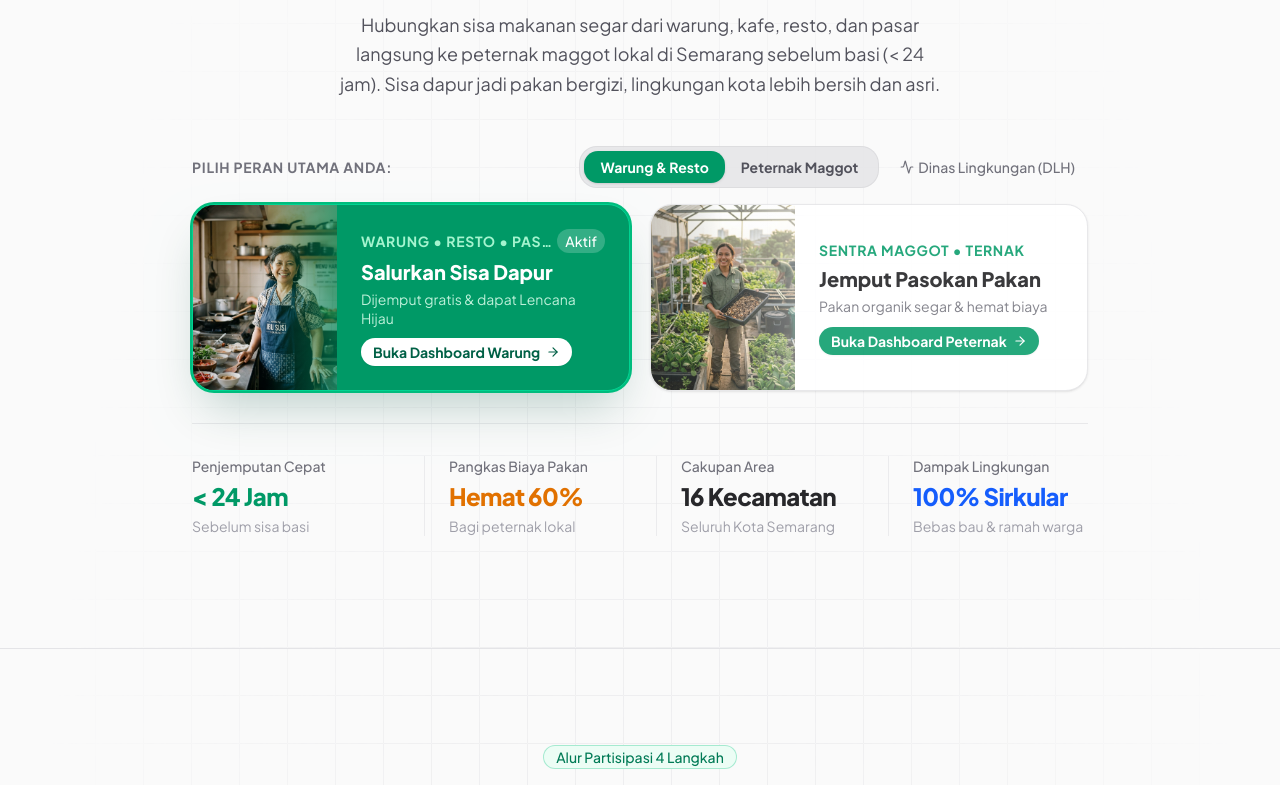
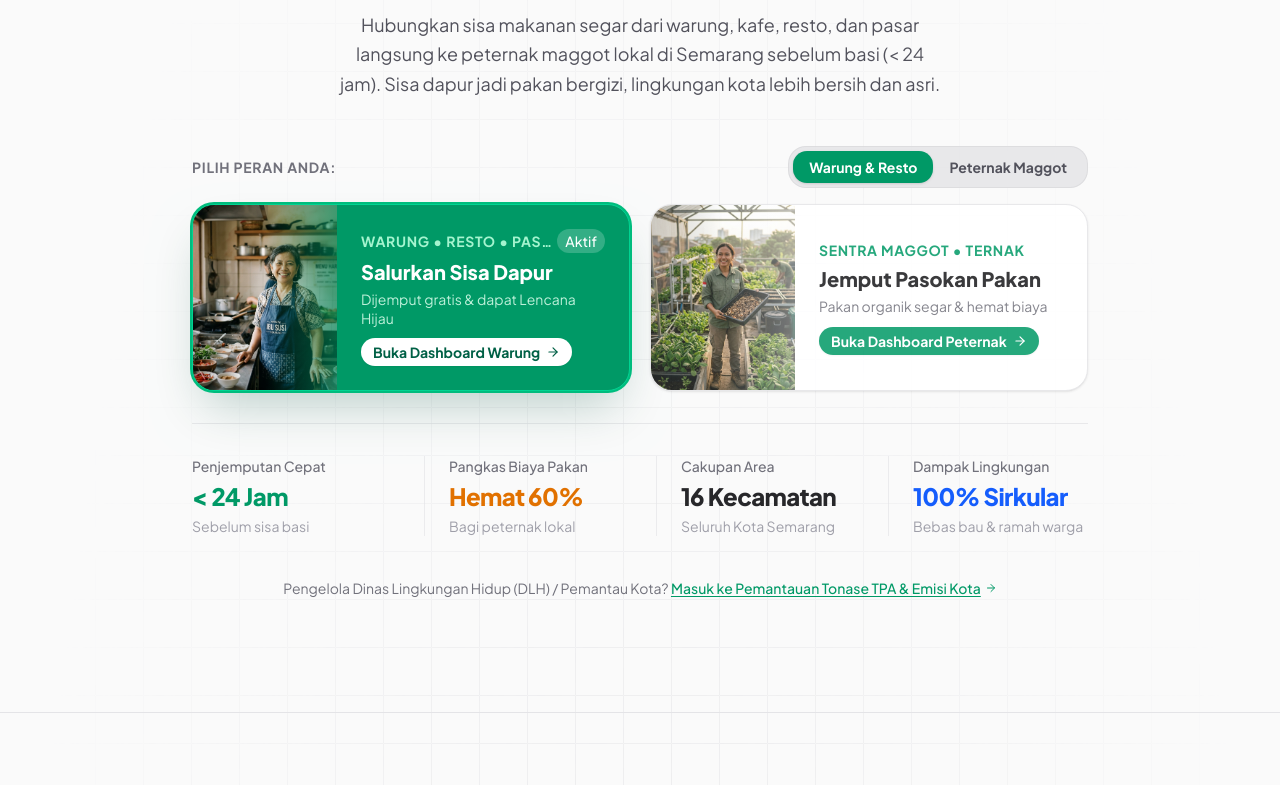
Before and after one commit to hi-aprilwang/bioloka, a Next.js app: page / in a window 1280 px wide. Shown: the part 504-1289 px from the top of the page. Built offline with nearby package versions, Linux system fonts and the light colour scheme.

Commit message:
fix(ux): simplify hero layout with 2 primary personas and place subtle DLH login link centered below stats strip

```diff
--- a/src/app/page.tsx
+++ b/src/app/page.tsx
@@ -118,11 +118,10 @@ export default function LandingPage() {
 
           {/* Interactive Persona Selector / Switcher */}
           <div className="w-full max-w-4xl pt-4 space-y-4">
-            <div className="flex flex-col sm:flex-row sm:items-center justify-between gap-3">
+            <div className="flex items-center justify-between">
               <span className="text-sm font-bold uppercase tracking-wider text-zinc-500 dark:text-zinc-400">
-                Pilih Peran Utama Anda:
+                Pilih Peran Anda:
               </span>
-              <div className="flex items-center gap-2">
               <div className="flex p-1 bg-zinc-200/80 dark:bg-zinc-800/80 rounded-2xl border border-zinc-300/60 dark:border-zinc-700/60">
                 <button
                   type="button"
@@ -146,15 +145,6 @@ export default function LandingPage() {
                 >
                   Peternak Maggot
                 </button>
-                </div>
-                {/* Small discreet link for Dinas Lingkungan / Pemantau Kota */}
-                <Link
-                  href="/dashboard?tab=overview"
-                  className="inline-flex items-center gap-1 px-3 py-1.5 rounded-xl text-sm font-medium text-zinc-500 dark:text-zinc-400 hover:text-emerald-600 dark:hover:text-emerald-400 hover:bg-zinc-100 dark:hover:bg-zinc-900 border border-transparent hover:border-zinc-200 dark:hover:border-zinc-800 transition-all shrink-0"
-                >
-                  <Activity className="h-3.5 w-3.5" />
-                  <span>Dinas Lingkungan (DLH)</span>
-                </Link>
               </div>
             </div>
 
@@ -333,6 +323,20 @@ export default function LandingPage() {
                 Bebas bau & ramah warga
               </span>
             </div>
+          </div>
+
+          {/* Small Discreet Centered Link for Dinas Lingkungan / Pemantau Kota */}
+          <div className="w-full max-w-4xl text-center pt-2">
+            <span className="text-sm text-zinc-500 dark:text-zinc-400">
+              Pengelola Dinas Lingkungan Hidup (DLH) / Pemantau Kota?{" "}
+              <Link
+                href="/dashboard?tab=overview"
+                className="font-medium text-emerald-600 dark:text-emerald-400 hover:text-emerald-700 dark:hover:text-emerald-300 underline underline-offset-2 transition-colors inline-flex items-center gap-1"
+              >
+                <span>Masuk ke Pemantauan Tonase TPA & Emisi Kota</span>
+                <ArrowRight className="h-3 w-3 inline" />
+              </Link>
+            </span>
           </div>
         </div>
       </section>
--- a/src/components/Header.tsx
+++ b/src/components/Header.tsx
@@ -43,7 +43,7 @@ export function Header({ activeTab, setActiveTab, onQuickDemo }: HeaderProps) {
                 : "text-zinc-600 dark:text-zinc-400 hover:text-zinc-900 dark:hover:text-zinc-200"
             }`}
           >
-            Ikhtisar (DLH)
+            Ikhtisar
           </button>
           <button
             onClick={() => setActiveTab("producers")}
```
Lines whose indentation alone changed are shown as unchanged.
